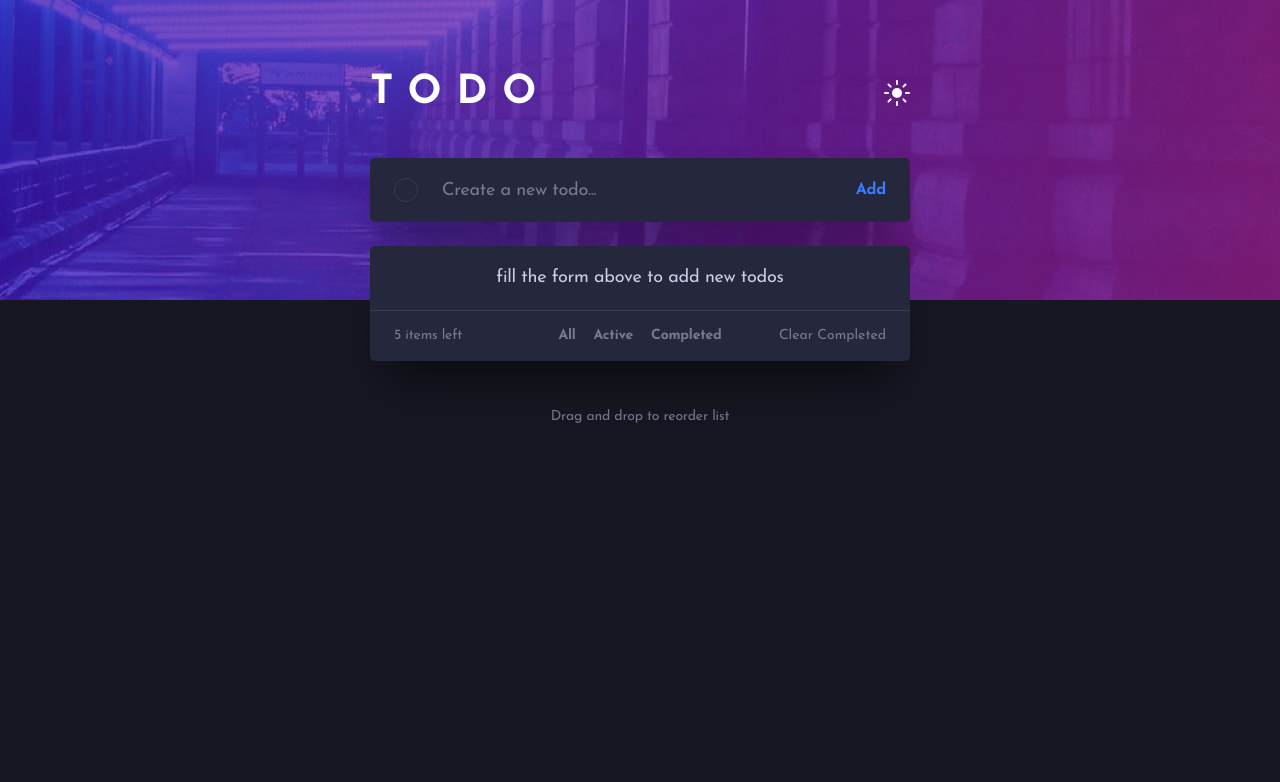
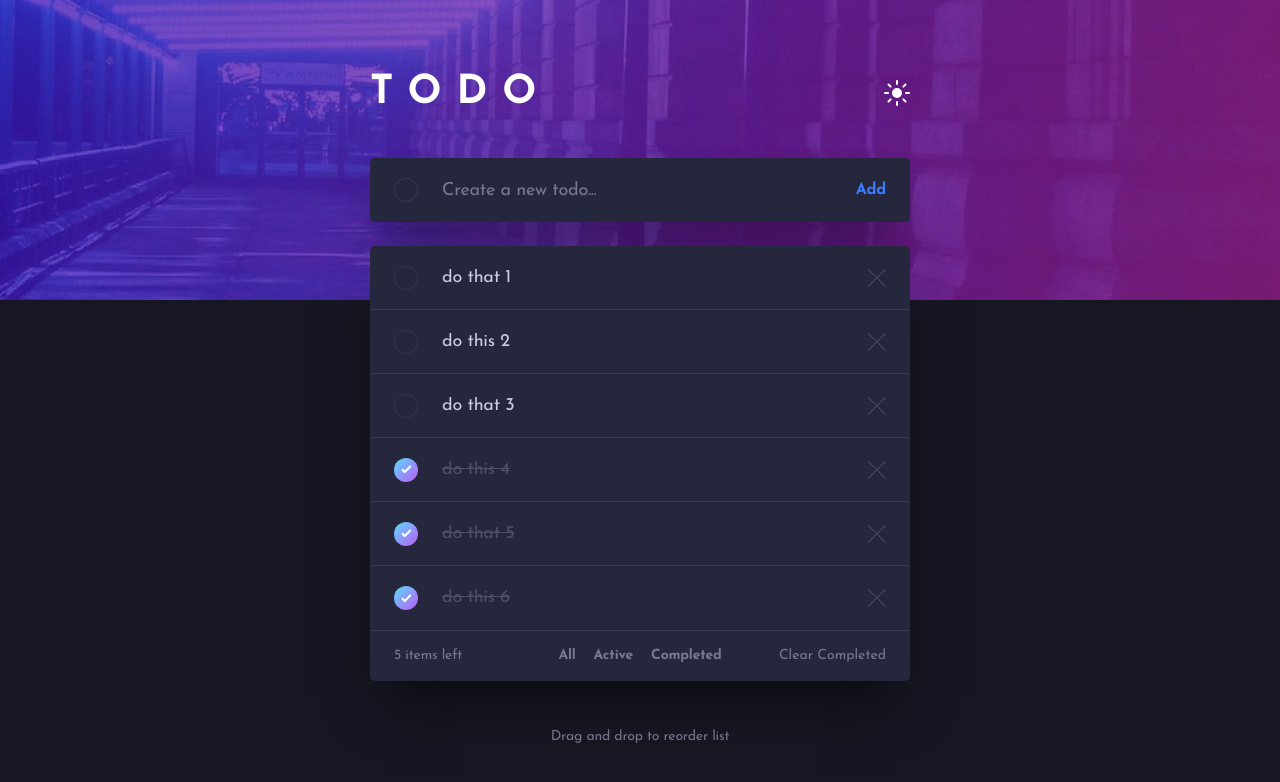
Before and after one commit to ionStici/todo-app-fem, a React (Create React App) app: page / in a window 1280 px wide. Shown: the top 782 px of the page. Built offline with nearby package versions, Linux system fonts and the light colour scheme.

Commit message:
Finish styling

```diff
--- a/src/features/themeSwitchers.js
+++ b/src/features/themeSwitchers.js
@@ -23,6 +23,8 @@ export const toggleDark = () => {
     root.style.setProperty('--color-text', 'hsl(234, 39%, 85%)');
 
     root.style.setProperty('--color-active-text', 'hsl(236, 33%, 92%)');
+
+    root.style.setProperty('--color-inactive-text', 'hsl(233, 14%, 35%)');
 
     root.style.setProperty(
         '--box-shadow-main',
@@ -54,28 +56,30 @@ export const toggleLight = () => {
 
     root.style.setProperty('--color-active-text', 'hsl(235, 19%, 35%)');
 
+    root.style.setProperty('--color-inactive-text', 'hsl(233, 11%, 84%)');
+
     root.style.setProperty(
         '--box-shadow-main',
         '0px 35px 50px -15px rgba(194, 195, 214, 0.5)'
     );
 };
 
-// -   Very Light Gray: hsl(0, 0%, 98%)  // -   Very Dark Blue: hsl(235, 21%, 11%)
+// // // // // // // // // //
 
 // ### Light Theme
 
 // -   Very Light Grayish Blue: hsl(236, 33%, 92%)
-
+// -   Very Light Gray: hsl(0, 0%, 98%)
 // -   Light Grayish Blue: hsl(233, 11%, 84%)
 // -   Dark Grayish Blue: hsl(236, 9%, 61%)
 // -   Very Dark Grayish Blue: hsl(235, 19%, 35%)
 
 // ### Dark Theme
 
+// -   Very Dark Blue: hsl(235, 21%, 11%)
 // -   Very Dark Desaturated Blue: hsl(235, 24%, 19%)
 // -   Light Grayish Blue: hsl(234, 39%, 85%)
 // -   Light Grayish Blue (hover): hsl(236, 33%, 92%)
 // -   Dark Grayish Blue: hsl(234, 11%, 52%)
 // -   Very Dark Grayish Blue: hsl(233, 14%, 35%)
-
 // -   Very Dark Grayish Blue: hsl(237, 14%, 26%)
--- a/src/features/todoApp.js
+++ b/src/features/todoApp.js
@@ -1,5 +1,8 @@
 import React from 'react';
 import styles from './../styles/todoApp.module.scss';
+
+import iconCheck from './../images/icon-check.svg';
+import iconCross from './../images/icon-cross.svg';
 
 export const Todo = function () {
     const input = React.useRef(null);
@@ -19,6 +22,37 @@ export const Todo = function () {
         if (type === 'completed') console.log('completed');
     };
 
+    const handleTodoClick = event => {
+        console.log('todo clicked');
+
+        if (event.target.dataset.type === 'clearTodo') {
+            console.log('clear todo');
+        }
+    };
+
+    const todos = [
+        { id: 1, text: 'do that 1', completed: false },
+        { id: 2, text: 'do this 2', completed: false },
+        { id: 3, text: 'do that 3', completed: false },
+        { id: 4, text: 'do this 4', completed: true },
+        { id: 5, text: 'do that 5', completed: true },
+        { id: 6, text: 'do this 6', completed: true },
+    ];
+
+    const circleStyles = {
+        border: 'none',
+        backgroundImage: 'var(--linear-gradient-bg)',
+    };
+
+    const iconStyles = { zIndex: '15' };
+
+    const circleTopStyles = { display: 'none' };
+
+    const textStyles = {
+        textDecoration: 'line-through',
+        color: 'var(--color-inactive-text)',
+    };
+
     return (
         <section className={styles.section}>
             <div className={styles.wrapper}>
@@ -34,17 +68,70 @@ export const Todo = function () {
 
                 <div className={styles.innerWrapper}>
                     <div className={styles.todosBox}>
-                        {/* {['text 1', 'text 2'].map((todo, i) => {
+                        {todos.map((todo, i) => {
                             return (
-                                <div className={styles.todo} key={i}>
-                                    {todo}
+                                <div
+                                    className={styles.todo}
+                                    key={i}
+                                    id={todo.id}
+                                    onClick={handleTodoClick}
+                                >
+                                    <div
+                                        className={styles.todoCircle}
+                                        style={
+                                            todo.completed
+                                                ? circleStyles
+                                                : undefined
+                                        }
+                                    >
+                                        <img
+                                            className={styles.iconCheck}
+                                            src={iconCheck}
+                                            alt=""
+                                            style={
+                                                todo.completed
+                                                    ? iconStyles
+                                                    : undefined
+                                            }
+                                        />
+                                        <div
+                                            className={styles.todoCircleTop}
+                                            style={
+                                                todo.completed
+                                                    ? circleTopStyles
+                                                    : undefined
+                                            }
+                                        ></div>
+                                    </div>
+
+                                    <p
+                                        className={styles.todoText}
+                                        style={
+                                            todo.completed
+                                                ? textStyles
+                                                : undefined
+                                        }
+                                    >
+                                        {todo.text}
+                                    </p>
+
+                                    <img
+                                        className={styles.iconCross}
+                                        src={iconCross}
+                                        alt=""
+                                        data-type="clearTodo"
+                                    />
                                 </div>
                             );
-                        })} */}
+                        })}
 
-                        <div className={styles.default}>
-                            <p>fill the form above to add new todos</p>
-                        </div>
+                        {todos.length === 0 ? (
+                            <div className={styles.default}>
+                                <p>fill the form above to add new todos</p>
+                            </div>
+                        ) : (
+                            ''
+                        )}
                     </div>
 
                     <div className={styles.bottomBox}>
--- a/src/styles/todoApp.module.scss
+++ b/src/styles/todoApp.module.scss
@@ -3,11 +3,11 @@
 .section {
     max-width: 548px;
     padding: 0 24px;
-    margin: -92px auto 0 auto;
+    margin: -92px auto 71px auto;
 
     @media only screen and (min-width: 600px) {
         max-width: 588px;
-        margin-top: -142px;
+        margin: -142px auto 52px auto;
     }
 }
 
@@ -138,8 +138,12 @@
 // // // // // // // // // // // // // // //
 
 .todosBox {
-    max-height: 600px;
     overflow: scroll;
+    max-height: 520px;
+
+    @media only screen and (min-width: 600px) {
+        max-height: 640px;
+    }
 }
 
 .todo {
@@ -147,12 +151,111 @@
     cursor: pointer;
     transition: border 0.15s;
 
+    display: flex;
+    align-items: center;
+
     &:not(:last-child) {
         border-bottom: 1px solid
             var(--color-veryLightGrayBlue---veryDarkGrayBlue);
     }
 
     @media only screen and (min-width: 600px) {
+        height: 64px;
+    }
+
+    &:hover .todoCircle {
+        border: none;
+        background-image: var(--linear-gradient-bg);
+    }
+}
+
+.todoCircle {
+    width: 20px;
+    height: 20px;
+    margin-left: 20px;
+    margin-right: 12px;
+    border-radius: 50%;
+
+    border: 1px solid var(--color-veryLightGrayBlue---veryDarkGrayBlue);
+    transition: border 0.15s;
+    position: relative;
+
+    display: flex;
+    align-items: center;
+    justify-content: center;
+
+    @media only screen and (min-width: 600px) {
+        width: 24px;
+        height: 24px;
+        margin-left: 24px;
+        margin-right: 24px;
+    }
+}
+
+.todoCircleTop {
+    width: 18px;
+    height: 18px;
+
+    position: absolute;
+    left: 50%;
+    top: 50%;
+    transform: translate(-50%, -50%);
+
+    border-radius: 50%;
+    background-color: var(--color-box-bg);
+    transition: background-color 0.15s;
+
+    @media only screen and (min-width: 600px) {
+        width: 22px;
+        height: 22px;
+    }
+}
+
+.iconCheck {
+    width: 9px;
+    height: 7px;
+
+    position: relative;
+
+    @media only screen and (min-width: 600px) {
+        width: revert;
+        height: revert;
+    }
+}
+
+// // // // // // // // // // // // // // //
+
+.todoText {
+    font-weight: 400;
+    font-size: 12px;
+    line-height: 12px;
+    letter-spacing: -0.166667px;
+    color: var(--color-text);
+    transition: color 0.15s;
+
+    overflow: hidden;
+    white-space: nowrap;
+    text-overflow: ellipsis;
+
+    @media only screen and (min-width: 600px) {
+        font-size: 18px;
+        line-height: 18px;
+        letter-spacing: -0.25px;
+    }
+}
+
+.iconCross {
+    display: block;
+    padding: 0 20px;
+    margin-left: auto;
+
+    width: 52px;
+    height: 12px;
+
+    @media only screen and (min-width: 600px) {
+        width: 66px;
+        height: 18px;
+        padding: 0 24px;
     }
 }
 
```
